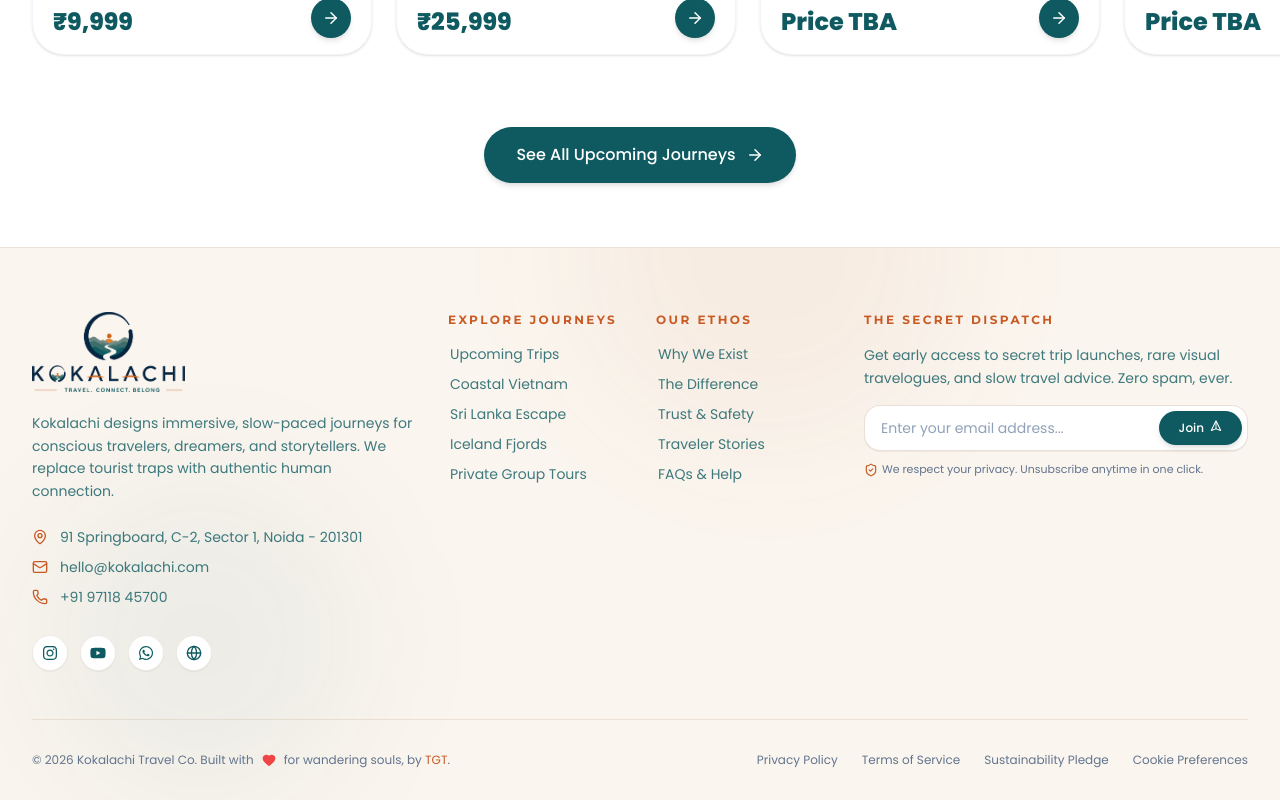
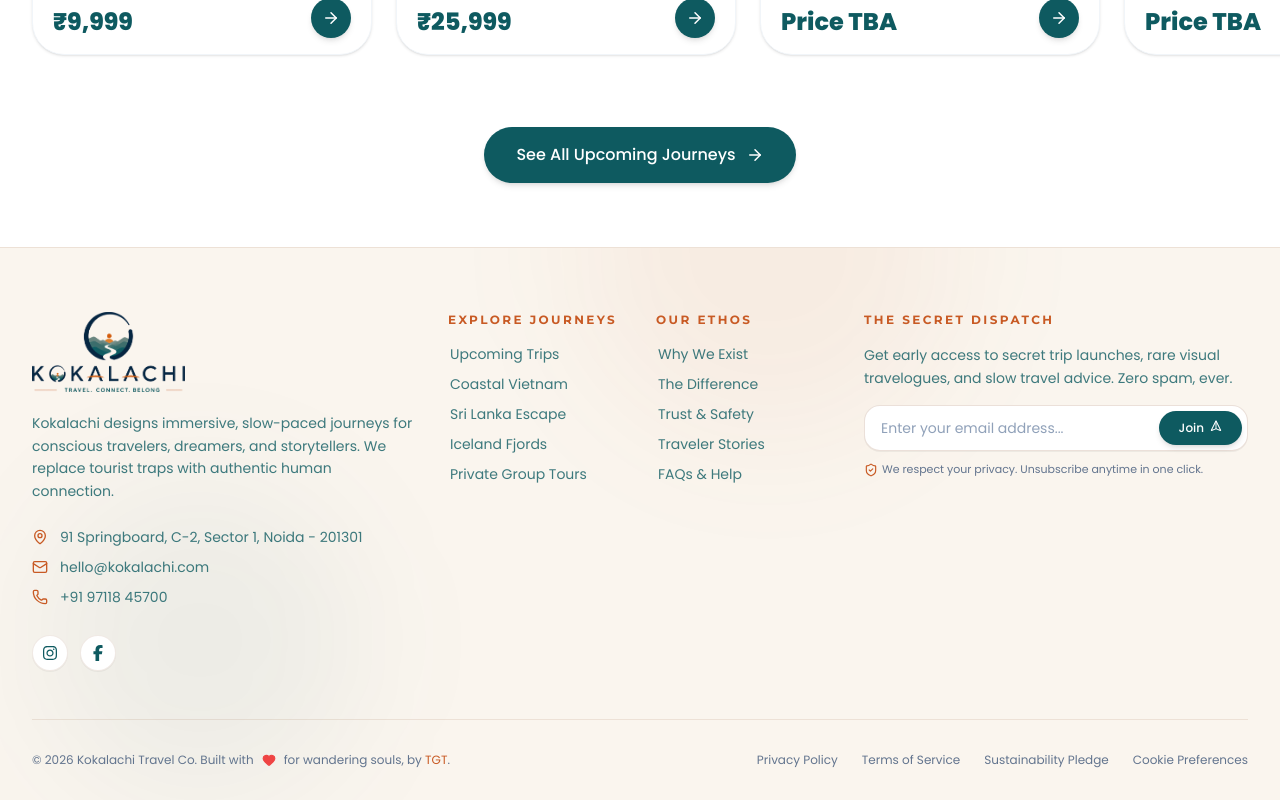
Before and after one commit to the-gold-technologies/kokalachi, a Next.js app: page / in a window 1280 px wide. Shown: the part 7480-8280 px from the top of the page. Built offline with nearby package versions, Linux system fonts and the light colour scheme.

Commit message:
feat: add contact page and footer layout components

```diff
--- a/src/app/contact/page.tsx
+++ b/src/app/contact/page.tsx
@@ -284,7 +284,7 @@ export default function ContactPage() {
                     <FaInstagram size={16} /> Instagram
                   </h4>
                   <p className="text-sm text-slate-500 mb-2">Follow the journeys as they happen, or DM us directly for quick questions.</p>
-                  <a href="https://instagram.com/kokalachi" target="_blank" rel="noreferrer" className="text-[#D96C2C] font-bold hover:underline">@kokalachi</a>
+                  <a href="https://www.instagram.com/kokalachi/" target="_blank" rel="noreferrer" className="text-[#D96C2C] font-bold hover:underline">@kokalachi</a>
                 </div>
               </div>
             </div>
--- a/src/components/layout/Footer.tsx
+++ b/src/components/layout/Footer.tsx
@@ -9,11 +9,10 @@ import {
   ArrowRight,
   Send,
   Heart,
-  Globe,
   ShieldCheck,
   CheckCircle2,
 } from "lucide-react";
-import { FaInstagram, FaYoutube, FaWhatsapp } from "react-icons/fa6";
+import { FaInstagram, FaFacebookF } from "react-icons/fa6";
 
 export function Footer() {
   const [email, setEmail] = useState("");
@@ -72,7 +71,7 @@ export function Footer() {
             {/* Social Icons */}
             <div className="flex items-center gap-3 pt-2">
               <a
-                href="https://instagram.com"
+                href="https://www.instagram.com/kokalachi/"
                 target="_blank"
                 rel="noopener noreferrer"
                 aria-label="Instagram"
@@ -81,29 +80,13 @@ export function Footer() {
                 <FaInstagram className="w-4 h-4" />
               </a>
               <a
-                href="https://youtube.com"
+                href="https://www.facebook.com/share/1MA2Wf52Cr/?mibextid=wwXIfr"
                 target="_blank"
                 rel="noopener noreferrer"
-                aria-label="YouTube"
+                aria-label="Facebook"
                 className="w-9 h-9 rounded-full bg-white border border-amber-900/10 hover:bg-[#C85A24] text-[#0E5A60] hover:text-white flex items-center justify-center transition-all duration-300 transform hover:-translate-y-1 shadow-2xs"
               >
-                <FaYoutube className="w-4 h-4" />
-              </a>
-              <a
-                href="https://whatsapp.com"
-                target="_blank"
-                rel="noopener noreferrer"
-                aria-label="WhatsApp Community"
-                className="w-9 h-9 rounded-full bg-white border border-amber-900/10 hover:bg-[#25D366] text-[#0E5A60] hover:text-white flex items-center justify-center transition-all duration-300 transform hover:-translate-y-1 shadow-2xs"
-              >
-                <FaWhatsapp className="w-4 h-4" />
-              </a>
-              <a
-                href="#"
-                aria-label="Global Community"
-                className="w-9 h-9 rounded-full bg-white border border-amber-900/10 hover:bg-[#C85A24] text-[#0E5A60] hover:text-white flex items-center justify-center transition-all duration-300 transform hover:-translate-y-1 shadow-2xs"
-              >
-                <Globe className="w-4 h-4" />
+                <FaFacebookF className="w-4 h-4" />
               </a>
             </div>
           </div>
```
